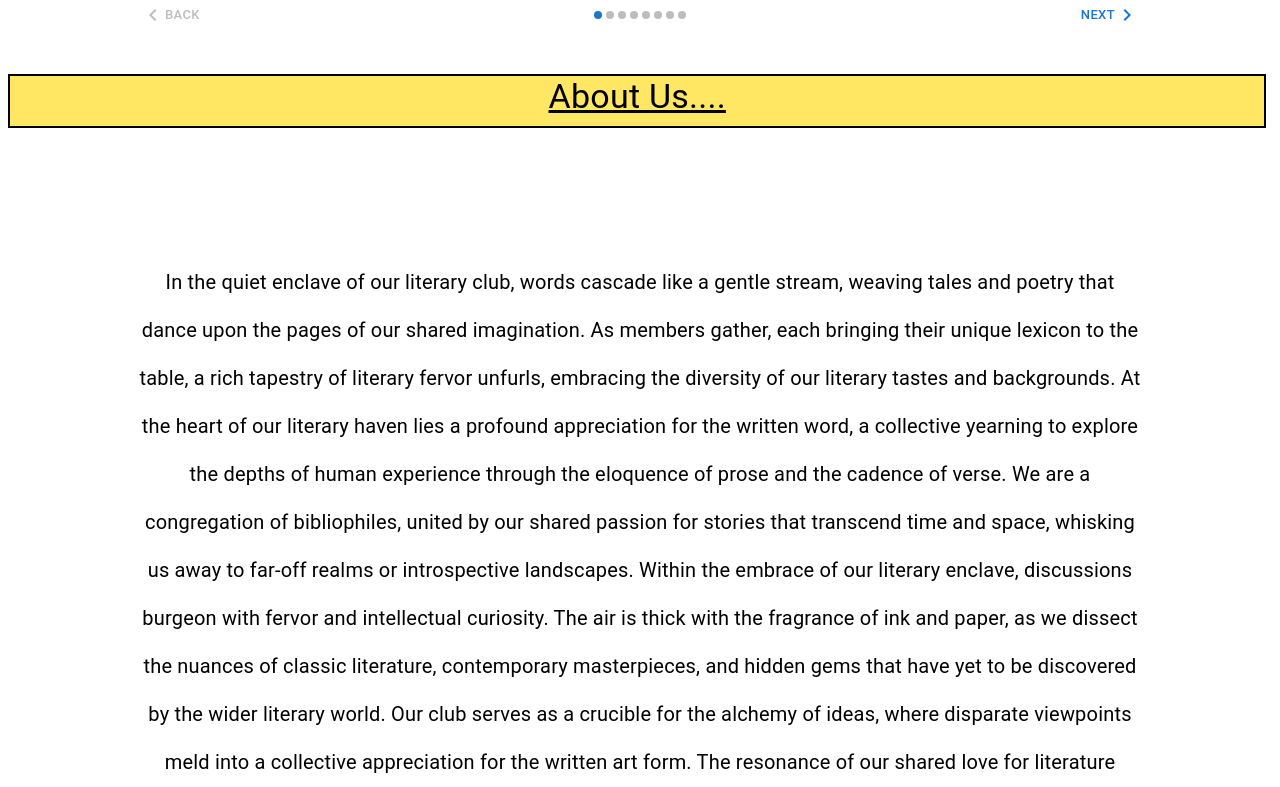
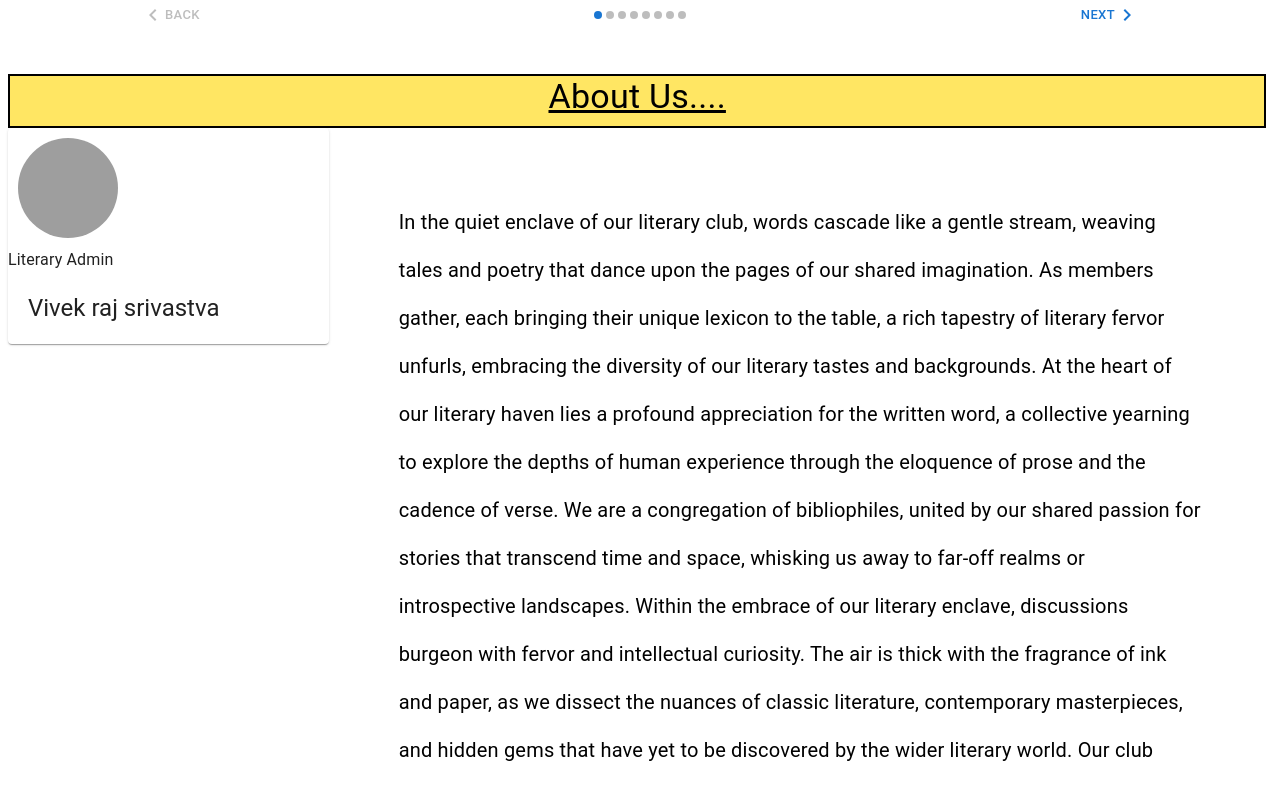
Before and after one commit to 256bitguy/TLC, a React (Vite) app: page /fourth in a window 1280 px wide. Shown: the part 680-1467 px from the top of the page. Built offline with nearby package versions, Linux system fonts and the light colour scheme; grey boxes are pictures that could not be loaded.

Commit message:
added side profile in about.jsx

```diff
--- a/src/pages/Fourth/about/About.jsx
+++ b/src/pages/Fourth/about/About.jsx
@@ -1,14 +1,38 @@
 import React from 'react'
-import { Typography } from '@mui/material'
+import Avatar from '@mui/material/Avatar';
+import { Card, Typography } from '@mui/material'
 function About() {
   return (
     <div style={{
-        padding:"100px",
-        margin:"30px",
-        textAlign:"center",
+        display:"flex"
 
     }}>
-        <Typography style={{
+       <div style={{
+        flex:1,
+        flexBasis:"200px"
+       }}>
+       <Card style={{
+        display:"flex",
+        flexDirection:"column",
+        flexWrap:"wrap"
+       }}>
+       <Avatar alt="Cindy Baker" src="/static/images/avatar/3.jpg"  sx={{ width: 100, height: 100 ,margin:"10px"}}/>
+       <div>
+        <Typography paragraph={true}>
+            Literary Admin
+        </Typography>
+        <Typography variant="h5" margin={"20px"}>
+            Vivek raj srivastva
+        </Typography>
+       </div>
+       </Card>
+       </div>
+       <div style={{
+        flex:5,
+        flexBasis:"200px",
+        padding:"30px",
+        margin:"40px"}}>
+       <Typography style={{
              lineHeight:"3rem",
              fontSize:"20px"
         }}>
@@ -40,6 +64,7 @@ As the sun sets on another gathering of our literary enclave, the words linger i
 
 
         </Typography>
+       </div>
     </div>
   )
 }
```
